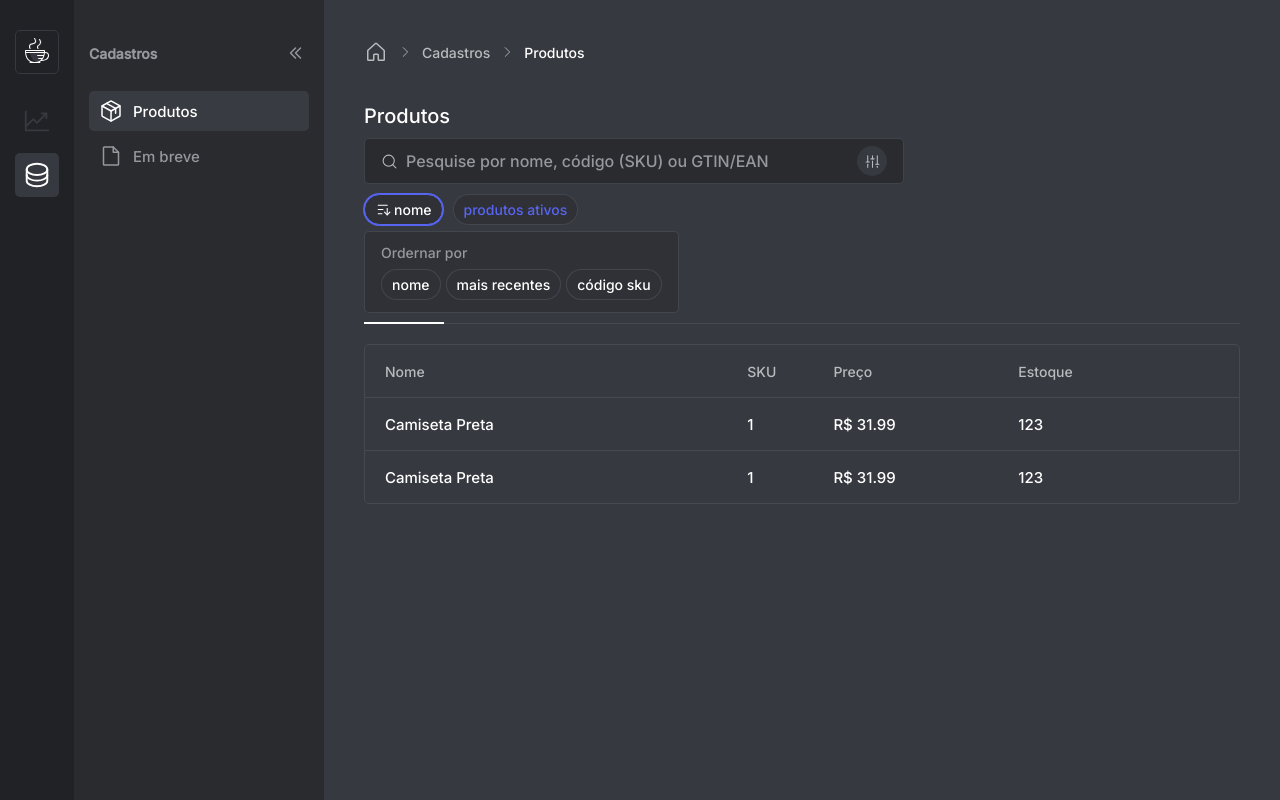
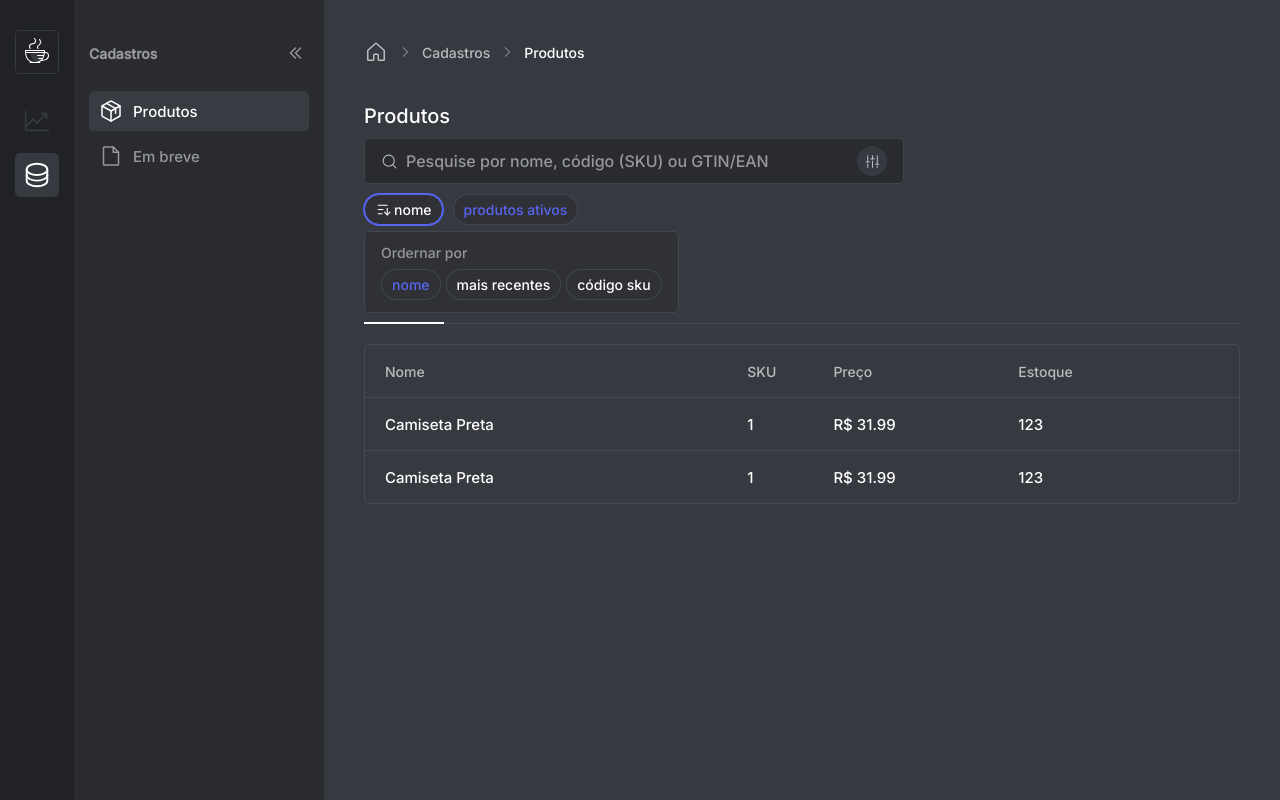
Before and after one commit to lucaslousada/sellez, a React (Vite) app: page /produtos in a window 1280 px wide. Both pictures are taken after a click on the button "nome". Built offline with nearby package versions, Linux system fonts and the light colour scheme; data requests are answered from the project's data file.

Commit message:
add styling for filters with active status

```diff
--- a/src/pages/Products/components/Filters/RefineSearch/index.tsx
+++ b/src/pages/Products/components/Filters/RefineSearch/index.tsx
@@ -11,7 +11,7 @@ import {
   DropdownMenuTrigger,
 } from './styles';
 
-type SelectableItemTypes = keyof typeof selectableItems;
+export type SelectableItemTypes = keyof typeof selectableItems;
 
 const selectableItems = {
   sku: 'SKU',
@@ -24,7 +24,7 @@ export function RefineSearch() {
 
   return (
     <DropdownMenuRoot>
-      <DropdownMenuTrigger>
+      <DropdownMenuTrigger selectedItem={selectedItem}>
         {selectedItem !== 'none' ? (
           <span>{selectableItems[selectedItem]}</span>
         ) : (
@@ -36,13 +36,25 @@ export function RefineSearch() {
         <DropdownMenuLabel>Refinar busca</DropdownMenuLabel>
 
         <DropdownMenuGroup>
-          <DropdownMenuItem onSelect={() => setSelectedItem('name')}>
+          <DropdownMenuItem
+            onSelect={() => setSelectedItem('name')}
+            selectedItem={selectedItem}
+            itemValue="name"
+          >
             Nome
           </DropdownMenuItem>
-          <DropdownMenuItem onSelect={() => setSelectedItem('sku')}>
+          <DropdownMenuItem
+            onSelect={() => setSelectedItem('sku')}
+            selectedItem={selectedItem}
+            itemValue="sku"
+          >
             Código SKU
           </DropdownMenuItem>
-          <DropdownMenuItem onSelect={() => setSelectedItem('none')}>
+          <DropdownMenuItem
+            onSelect={() => setSelectedItem('none')}
+            selectedItem={selectedItem}
+            itemValue="none"
+          >
             Não refinar
           </DropdownMenuItem>
         </DropdownMenuGroup>
--- a/src/pages/Products/components/Filters/RefineSearch/styles.ts
+++ b/src/pages/Products/components/Filters/RefineSearch/styles.ts
@@ -1,4 +1,5 @@
 import styled from 'styled-components';
+import { SelectableItemTypes } from '.';
 
 import {
   Content,
@@ -8,7 +9,16 @@ import {
   Trigger,
 } from '@radix-ui/react-dropdown-menu';
 
-export const DropdownMenuTrigger = styled(Trigger)`
+interface DropdownMenuTriggerProps {
+  selectedItem: SelectableItemTypes;
+}
+
+interface DropdownMenuItemProps {
+  selectedItem: SelectableItemTypes;
+  itemValue: SelectableItemTypes;
+}
+
+export const DropdownMenuTrigger = styled(Trigger)<DropdownMenuTriggerProps>`
   display: flex;
   padding: 6.5px;
   margin-left: 8px;
@@ -21,6 +31,8 @@ export const DropdownMenuTrigger = styled(Trigger)`
   span {
     padding: 0 4px;
     font-size: 14px;
+    color: ${({ theme, selectedItem }) =>
+      selectedItem !== 'none' ? theme.colors.main : theme.colors.color_900};
   }
 
   svg {
@@ -56,13 +68,15 @@ export const DropdownMenuGroup = styled(Group)`
   gap: 2px 0;
 `;
 
-export const DropdownMenuItem = styled(Item)`
+export const DropdownMenuItem = styled(Item)<DropdownMenuItemProps>`
   padding: 6px 8px;
   font-size: 15px;
-  color: ${({ theme }) => theme.colors.color_900};
   outline: none;
   cursor: pointer;
   transition: color ${({ theme }) => theme.transitions.default};
+
+  color: ${({ theme, itemValue, selectedItem }) =>
+    itemValue === selectedItem ? theme.colors.main : theme.colors.color_900};
 
   &[data-highlighted] {
     color: ${({ theme }) => theme.colors.main};
--- a/src/pages/Products/components/Filters/Sort/index.tsx
+++ b/src/pages/Products/components/Filters/Sort/index.tsx
@@ -11,7 +11,7 @@ import {
   DropdownMenuTrigger,
 } from './styles';
 
-type SelectableItemTypes = keyof typeof selectableItems;
+export type SelectableItemTypes = keyof typeof selectableItems;
 
 const selectableItems = {
   name: 'Nome',
@@ -33,13 +33,25 @@ export function Sort() {
         <DropdownMenuLabel>Ordernar por</DropdownMenuLabel>
 
         <DropdownMenuGroup>
-          <DropdownMenuItem onSelect={() => setSelectedItem('name')}>
+          <DropdownMenuItem
+            onSelect={() => setSelectedItem('name')}
+            selectedItem={selectedItem}
+            itemValue="name"
+          >
             Nome
           </DropdownMenuItem>
-          <DropdownMenuItem onSelect={() => setSelectedItem('last')}>
+          <DropdownMenuItem
+            onSelect={() => setSelectedItem('last')}
+            selectedItem={selectedItem}
+            itemValue="last"
+          >
             Mais recentes
           </DropdownMenuItem>
-          <DropdownMenuItem onSelect={() => setSelectedItem('sku')}>
+          <DropdownMenuItem
+            onSelect={() => setSelectedItem('sku')}
+            selectedItem={selectedItem}
+            itemValue="sku"
+          >
             Código SKU
           </DropdownMenuItem>
         </DropdownMenuGroup>
--- a/src/pages/Products/components/Filters/Sort/styles.ts
+++ b/src/pages/Products/components/Filters/Sort/styles.ts
@@ -1,4 +1,5 @@
 import styled from 'styled-components';
+import { SelectableItemTypes } from '.';
 
 import {
   buttonForFilters,
@@ -14,6 +15,11 @@ import {
   Label,
   Trigger,
 } from '@radix-ui/react-dropdown-menu';
+
+interface DropdownMenuItemProps {
+  selectedItem: SelectableItemTypes;
+  itemValue: SelectableItemTypes;
+}
 
 export const DropdownMenuTrigger = styled(Trigger)`
   ${buttonForFilters}
@@ -31,6 +37,9 @@ export const DropdownMenuGroup = styled(Group)`
   ${group}
 `;
 
-export const DropdownMenuItem = styled(Item)`
+export const DropdownMenuItem = styled(Item)<DropdownMenuItemProps>`
   ${buttonForFilters}
+
+  color: ${({ theme, itemValue, selectedItem }) =>
+    itemValue === selectedItem ? theme.colors.main : theme.colors.color_900};
 `;
```
